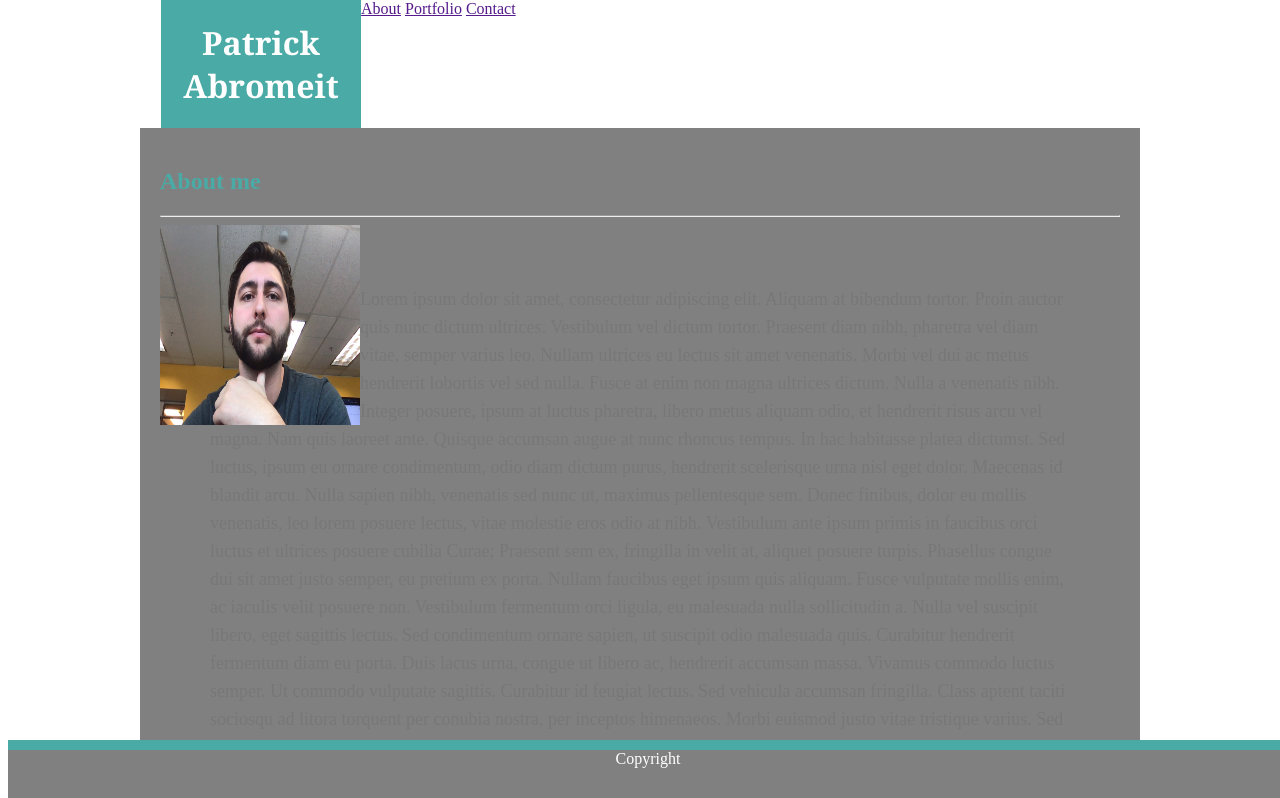
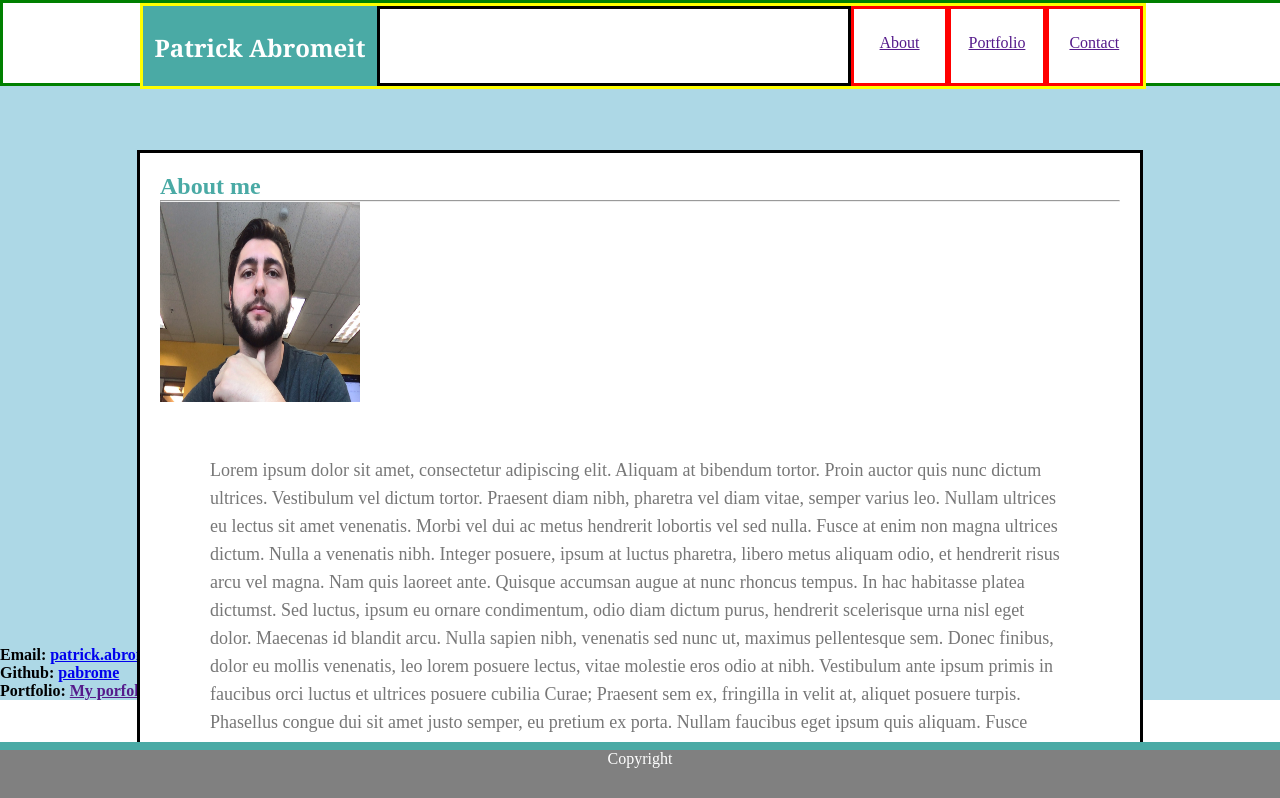
Before and after one commit to pabrome/Portfolio, a plain HTML site: page index.html in a window 1280 px wide. Shown: the top 798 px of the page. Drawn offline with Linux system fonts and the light colour scheme.

Commit message:
Added display flex

```diff
--- a/assets/CSS/Style.css
+++ b/assets/CSS/Style.css
@@ -1,63 +1,86 @@
-.background{
-    background-image: url("assets/images/website-background.png");
+*{
+    margin: 0;
+    padding: 0;
+}
+
+#background{
+    background-color: lightblue;
+    /* background: url("/Beach.jpg"); */
     width: 100%;
     height: 100%;
+    background-position: center;
+    background-repeat: no-repeat;
+    background-size:cover;
 }
-.padding{
-    padding: 20px;
-    margin: 0 auto;
-}
+
 .header{
     background:white;
     position: fixed;
     top: 0px;
-    height:100px;
-    width: 100%;
+    height:80px;
+    width: 100vw;
+    border:solid green
 }
+
+.boxcontainer{
+    display:flex;
+    justify-content: space-around;
+    width: 1000px;
+    height:80px;
+    margin: 0 auto;
+    position: relative;
+    top: 0px;
+    border:solid yellow;
+    z-index:3
+}
+
 .namebox{
     color: white;
     text-align: center;
     font-family: 'Georgia';
-    width:200px;
+    font-size: 75%;
+    width:20vw;
     background-color: #4aaaa5;
-    margin-left: 133px;
-    float:left;
+    padding: 25px 0
 }
-.APC{
-    color:#777777;
-    display: block
+
+.emptybox{
+    background:white;
+    width: 40vw;
+    border:solid black
 }
+
+.APCbox{
+    width:100px;
+    text-align: center;
+    border:solid red;
+    padding: 25px 0
+}
+
 .textbox{
-    background: grey;
+    background: white;
     color: #777777;
     width: 960px;
-    height: 900px;
+    height: 600px;
     padding: 20px;
     margin: 0 auto;
     position: relative;
-    top: 100px;
+    top: 150px;
+    border: solid black
 }
-.flex-container {
-    display: flex;
-  }
-.footer1{
-    background:#4aaaa5;
-    height:10px;
-    width:100%;
-    float:bottom;
-    position:fixed;
-    bottom:50px;
-}
+
 .footer{
     background: grey;
     height: 50px;
-    width: 100%;
+    width: 100vw;
     float:bottom;
     position: fixed;
     bottom:0px;
     text-align: center;
     text-align: bottom;
     color: white;
+    /* z-index: 3; */
+    border-top: 8px solid #4aaaa5
 }
 p{
     font-size: 18px;
@@ -68,7 +91,3 @@ p{
 h2{
     color: #4aaaa5
 }
-.floatleft{
-    float: left;
-    font-family: 'Georgia'
-}
--- a/index.html
+++ b/index.html
@@ -4,15 +4,23 @@
 </head>
 <html>
     <body>
-        <div class="padding">
-            <div class="flex-container">
+        <div id="hero"></div>
+        <div id="background">
                 <div class="header">
+                    <div class="boxcontainer">
                         <div class="namebox">
                                 <h1>Patrick Abromeit</h1>
                         </div>
+                        <div class="emptybox"></div>
+                        <div class="APCbox">
                                 <a href=""> About</a>
+                        </div>
+                        <div class="APCbox">
                                 <a href=""> Portfolio</a>
+                        </div>
+                        <div class="APCbox">
                                 <a href=""> Contact</a>
+                        </div>
                     </div>
                 </div>
             <div class="textbox">
@@ -31,10 +39,9 @@
                 <li><Strong>Portfolio: <a href="">My porfolio</a></Strong></li>
             </ul>
             </div>
-        <div class="footer1">
-        </div>
             <div class="footer">
                 Copyright
             </div>
+        </div>
     </body>
 </html>
```
Lines whose indentation alone changed are shown as unchanged.
